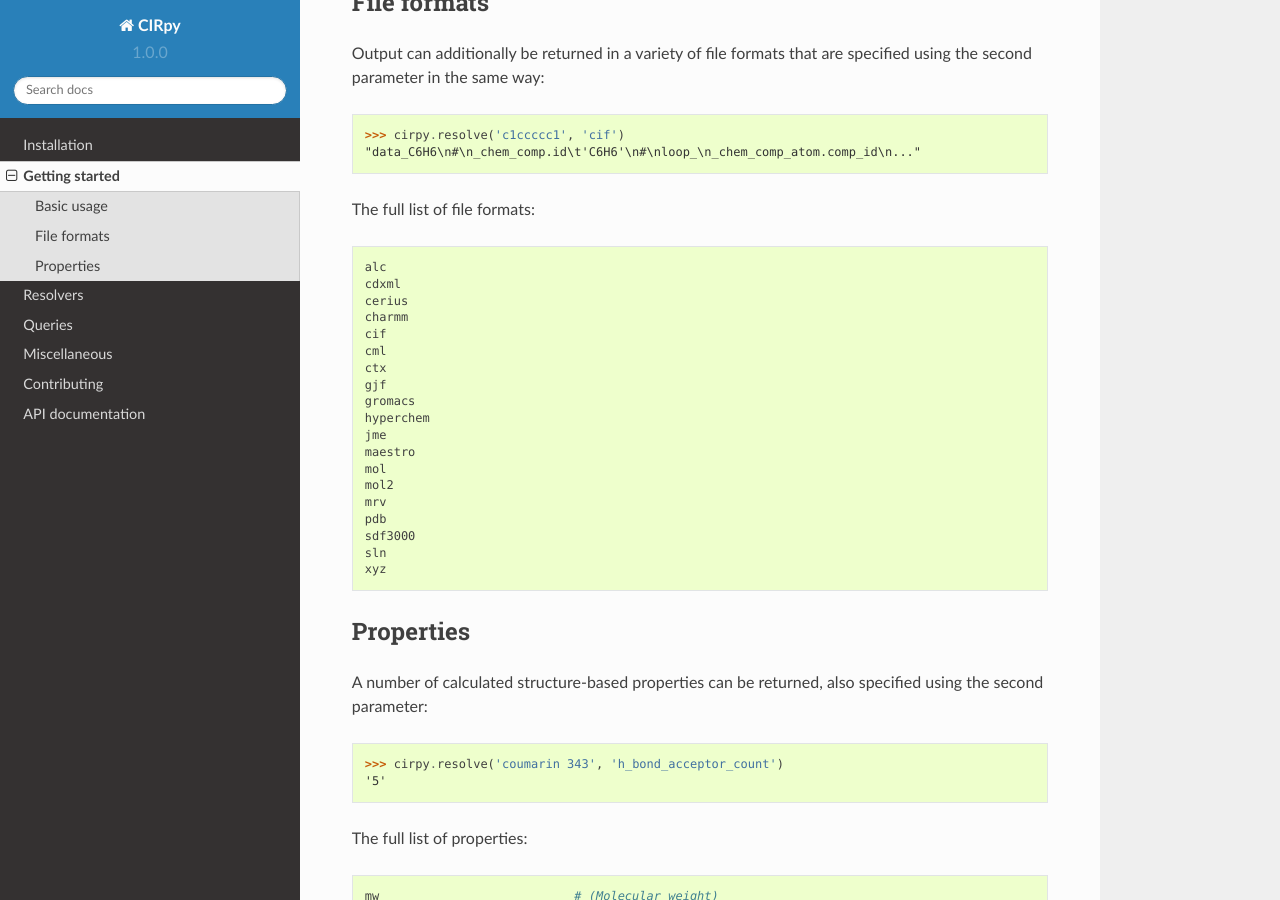
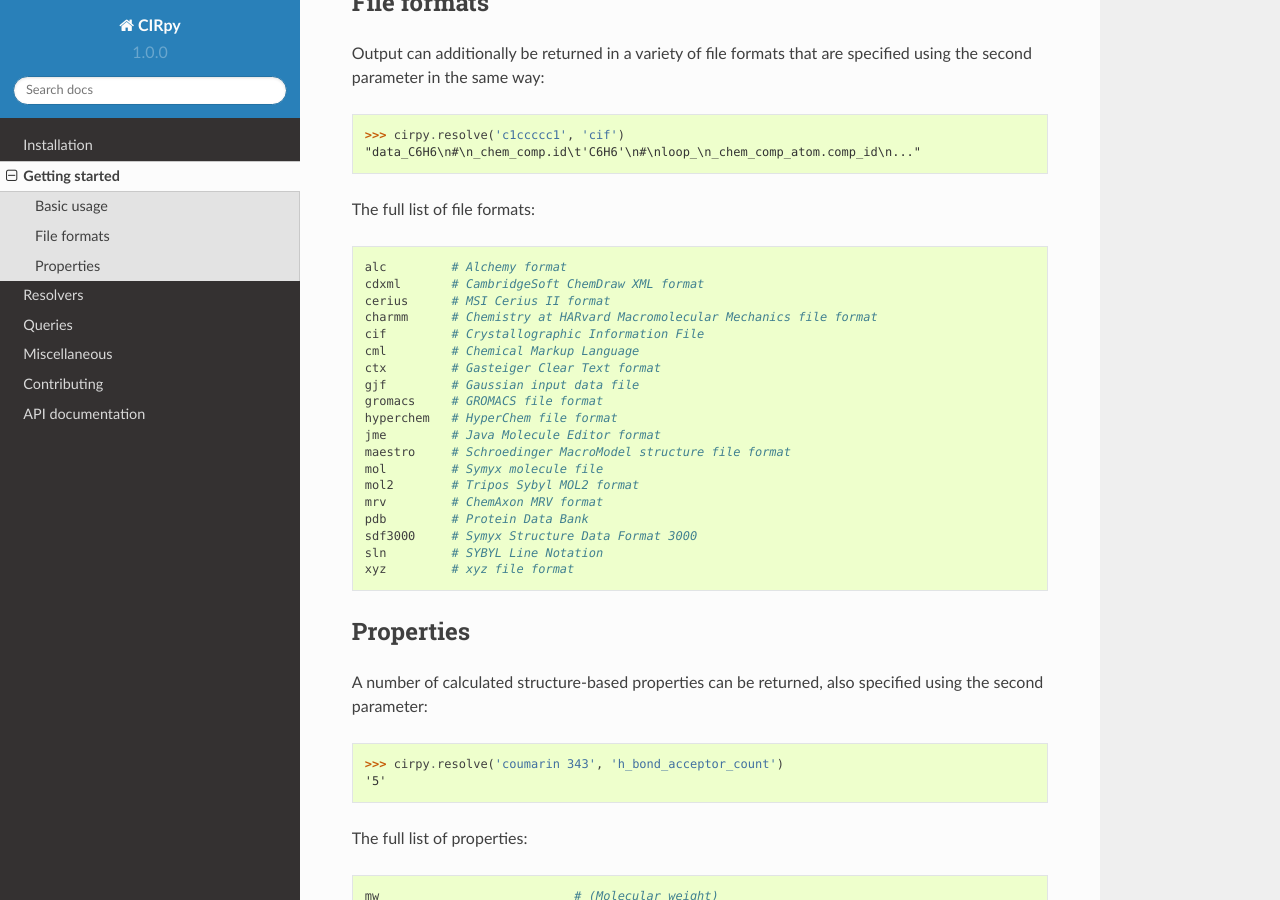
Before and after one commit to mcs07/CIRpy, a Sphinx documentation site: the page built from docs/source/guide/gettingstarted.rst, in a window 1280 px wide and 900 px high, scrolled down 857 px. Built offline with Sphinx 7.4.7 and the Read the Docs theme 2.0.0, drawn with Linux system fonts in a browser that asks for light colours.

Commit message:
Add file format descriptions

```diff
--- a/docs/source/guide/gettingstarted.rst
+++ b/docs/source/guide/gettingstarted.rst
@@ -46,25 +46,25 @@ same way::
 
 The full list of file formats::
 
-    alc
-    cdxml
-    cerius
-    charmm
-    cif
-    cml
-    ctx
-    gjf
-    gromacs
-    hyperchem
-    jme
-    maestro
-    mol
-    mol2
-    mrv
-    pdb
-    sdf3000
-    sln
-    xyz
+    alc         # Alchemy format
+    cdxml       # CambridgeSoft ChemDraw XML format
+    cerius      # MSI Cerius II format
+    charmm      # Chemistry at HARvard Macromolecular Mechanics file format
+    cif         # Crystallographic Information File
+    cml         # Chemical Markup Language
+    ctx         # Gasteiger Clear Text format
+    gjf         # Gaussian input data file
+    gromacs     # GROMACS file format
+    hyperchem   # HyperChem file format
+    jme         # Java Molecule Editor format
+    maestro     # Schroedinger MacroModel structure file format
+    mol         # Symyx molecule file
+    mol2        # Tripos Sybyl MOL2 format
+    mrv         # ChemAxon MRV format
+    pdb         # Protein Data Bank
+    sdf3000     # Symyx Structure Data Format 3000
+    sln         # SYBYL Line Notation
+    xyz         # xyz file format
 
 Properties
 ----------
```
